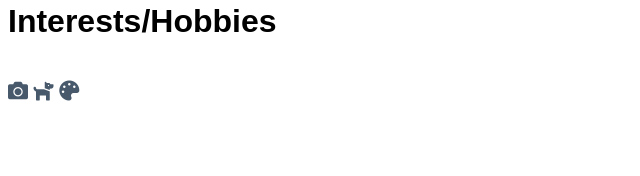
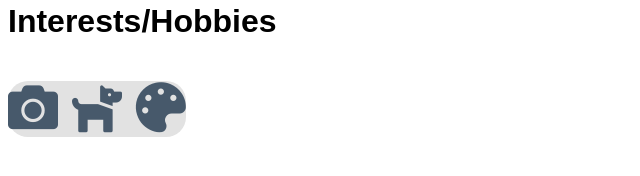
Before and after one commit to alarryant/alarryant.github.io, a plain HTML site: page index.html in a window 1280 px wide. Shown: the part 330-506 px from the top of the page, without its empty margins (0-640 px from the left). Drawn offline with nearby package versions, Linux system fonts and the light colour scheme; a web font is replaced by a local one.

Commit message:
add icon colour

```diff
--- a/styles/layout.css
+++ b/styles/layout.css
@@ -8,6 +8,8 @@ img {
 }
 
 .hobby {
-  font-size: 20px;
+  font-size: 50px;
   color: #47596b;
+  background-color: #e2e2e2;
+  border-radius: 20px;
 }
```
